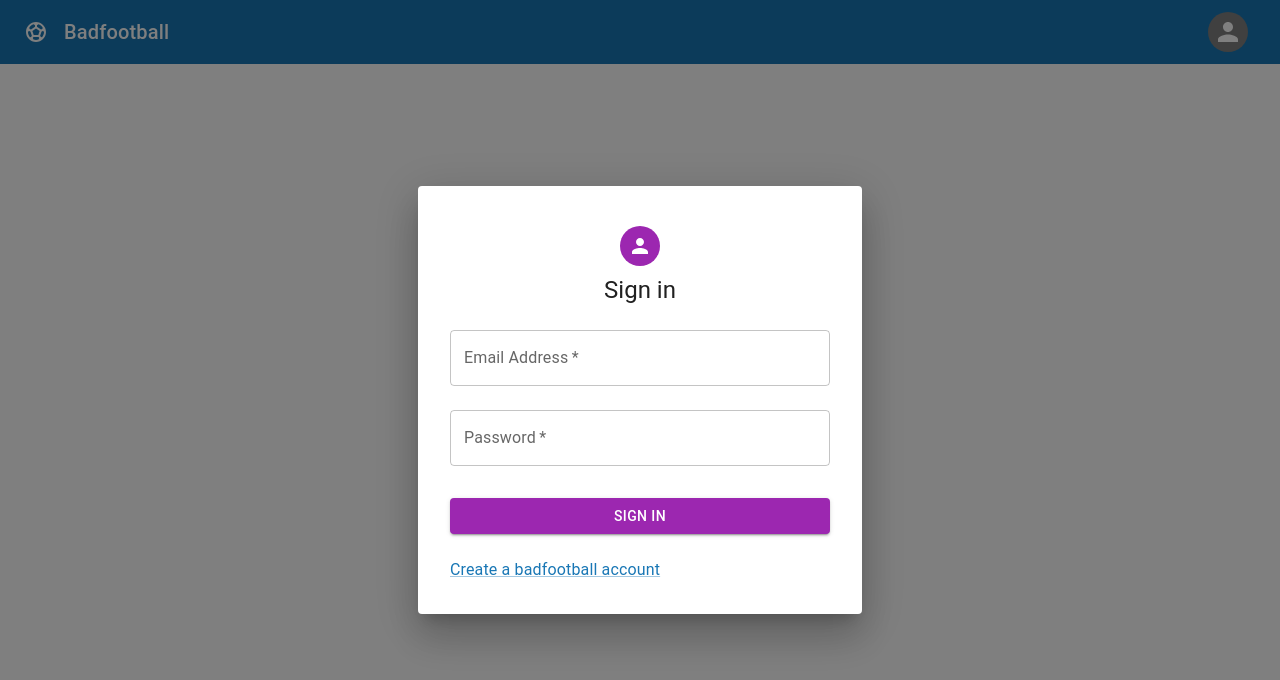
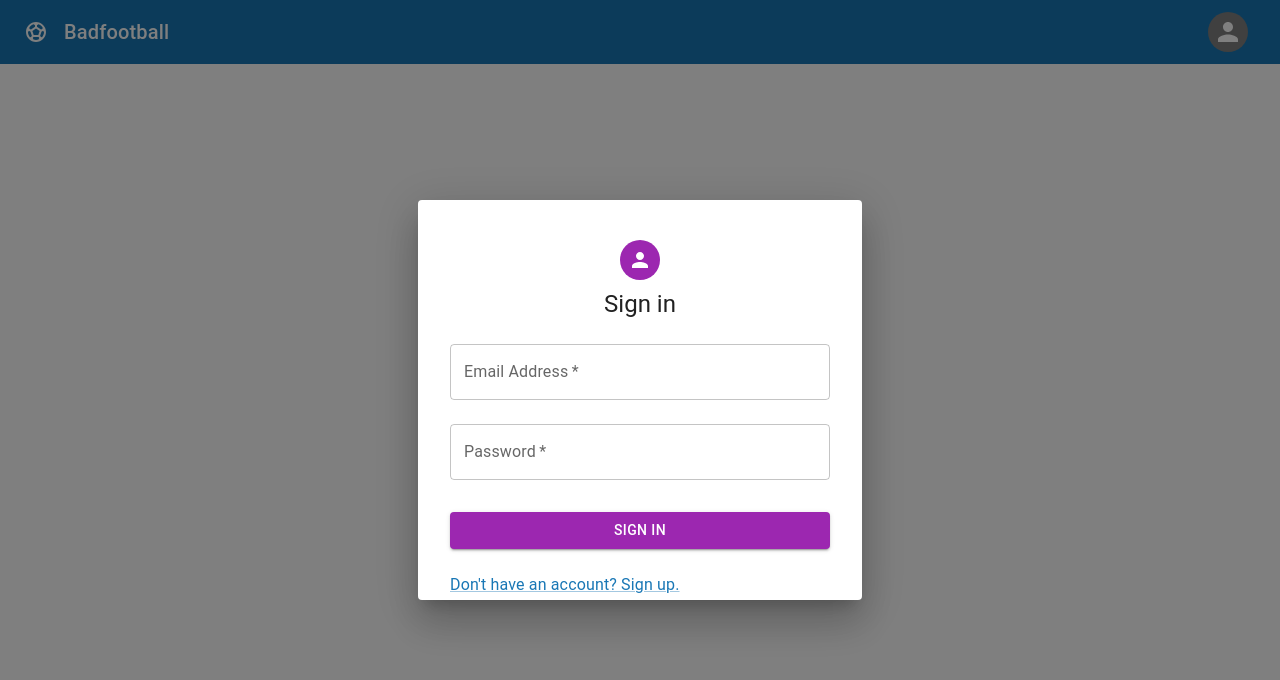
Before and after one commit to alex-daley/badfootball, a React (Create React App) app in the folder client/: page / in a window 1280 px wide. Both pictures are taken after a click on the button "Sign in". Shown: the top 680 px of the page. Built offline with nearby package versions, Linux system fonts and the light colour scheme.

Commit message:
Account dialogs encapsulated in a UserProfileDialog component

```diff
--- a/client/src/components/App.js
+++ b/client/src/components/App.js
@@ -1,7 +1,6 @@
 import { useState } from 'react'
 import CssBaseline from '@mui/material/CssBaseline'
 import Box from '@mui/material/Box'
-import Dialog from '@mui/material/Dialog'
 import AppBar from '@mui/material/AppBar'
 import Toolbar from '@mui/material/Toolbar'
 import Typography from '@mui/material/Typography'
@@ -10,8 +9,7 @@ import Avatar from '@mui/material/Avatar'
 import IconButton from '@mui/material/IconButton'
 import FootballIcon from '@mui/icons-material/SportsSoccer'
 import { createTheme, ThemeProvider } from '@mui/material/styles'
-import SignIn from './SignIn'
-import SignUp from './SignUp'
+import UserProfileDialog from './UserProfileDialog'
 
 const theme = createTheme({
   palette: {
@@ -22,22 +20,14 @@ const theme = createTheme({
 })
 
 export default function App() {
-  const [userContext, setUserContext] = useState({ state: undefined })
+  const [openUserProfile, setOpenUserProfile] = useState(false)
 
-  function handleUserProfileClick() {
-    setUserContext(ctx => ({ ...ctx, state: 'signin' }))
+  const handleUserProfileClick = () => {
+    setOpenUserProfile(open => !open)
   }
 
-  function handleCloseUserProfile() {
-    setUserContext(ctx => ({ ...ctx, state: undefined }))
-  }
-
-  function handleSignUpClick() {
-    setUserContext(ctx => ({ ...ctx, state: undefined }))
-    setTimeout(() => {
-      setUserContext(ctx => ({ ...ctx, state: 'signup' }))
-    }, 300)
-
+  const handleUserProfileClose = () => {
+    setOpenUserProfile(false)
   }
 
   return (
@@ -58,24 +48,10 @@ export default function App() {
             </Tooltip>
           </Toolbar>
         </AppBar>
-        <Dialog
-          open={userContext.state === 'signin'}
-          onClose={handleCloseUserProfile}
-          maxWidth="xs"
-          fullWidth
-        >
-          <SignIn
-            onSignUpRequest={handleSignUpClick}
-          />
-        </Dialog>
-        <Dialog
-          open={userContext.state === 'signup'}
-          onClose={handleCloseUserProfile}
-          maxWidth="xs"
-          fullWidth
-        >
-          <SignUp/>
-        </Dialog>
+        <UserProfileDialog
+          open={openUserProfile}
+          onClose={handleUserProfileClose}
+        />
       </Box>
     </ThemeProvider>
   )
--- a/client/src/components/SignIn.js
+++ b/client/src/components/SignIn.js
@@ -67,7 +67,7 @@ export default function SignIn({ onSignInRequest, onSignUpRequest }) {
           href="#"
           onClick={handleSignUpButtonClick}
         >
-          Create a badfootball account
+          Don't have an account? Sign up.
         </Link>
       </Box>
     </Box>
--- a/client/src/components/SignUp.js
+++ b/client/src/components/SignUp.js
@@ -2,10 +2,15 @@ import Box from '@mui/material/Box'
 import Button from '@mui/material/Button'
 import TextField from '@mui/material/TextField'
 import Typography from '@mui/material/Typography'
+import Link from '@mui/material/Link'
 import Avatar from '@mui/material/Avatar'
 import PersonAddIcon from '@mui/icons-material/PersonAdd'
 
-export default function SignUp() {
+export default function SignUp({ onSignInRequest }) {
+  const handleSignInClick = () =>{
+    onSignInRequest?.()
+  }
+
   return (
     <Box
       m={4}
@@ -53,9 +58,12 @@ export default function SignUp() {
         >
           Sign up
         </Button>
-        <Typography variant="body2" color="text.secondary">
-          We will never share your email address.
-        </Typography>
+        <Link
+          href="#"
+          onClick={handleSignInClick}
+        >
+          Already have an account? Sign in.
+        </Link>
       </Box>
     </Box>
   )
--- /dev/null
+++ b/client/src/components/UserProfileDialog.js
@@ -0,0 +1,35 @@
+import { useState } from 'react'
+import Box from '@mui/material/Box'
+import Dialog from '@mui/material/Dialog'
+import SignIn from './SignIn'
+import SignUp from './SignUp'
+
+function DialogContent({ contentId, onChange }) {
+  const redirectToSignUp = () => onChange('SIGN_UP')
+  const redirectToSignIn = () => onChange('SIGN_IN')
+
+  switch (contentId) {
+    case 'SIGN_IN':
+      return <SignIn onSignUpRequest={redirectToSignUp}/>
+    case 'SIGN_UP':
+      return <SignUp onSignInRequest={redirectToSignIn}/>
+    default:
+      throw new Error('Unhandled content Id')
+  }
+}
+
+export default function UserProfileDialog({ open, onClose }) {
+  const [contentId, setContentId] = useState('SIGN_IN')
+
+  const handleChange = (contentId) => {
+    setContentId(contentId)
+  }
+
+  return (
+    <Dialog open={open} onClose={onClose} maxWidth="xs" fullWidth>
+      <Box sx={{ height: '50vh' }}>
+        <DialogContent contentId={contentId} onChange={handleChange} />
+      </Box>
+    </Dialog>
+  )
+}
```
